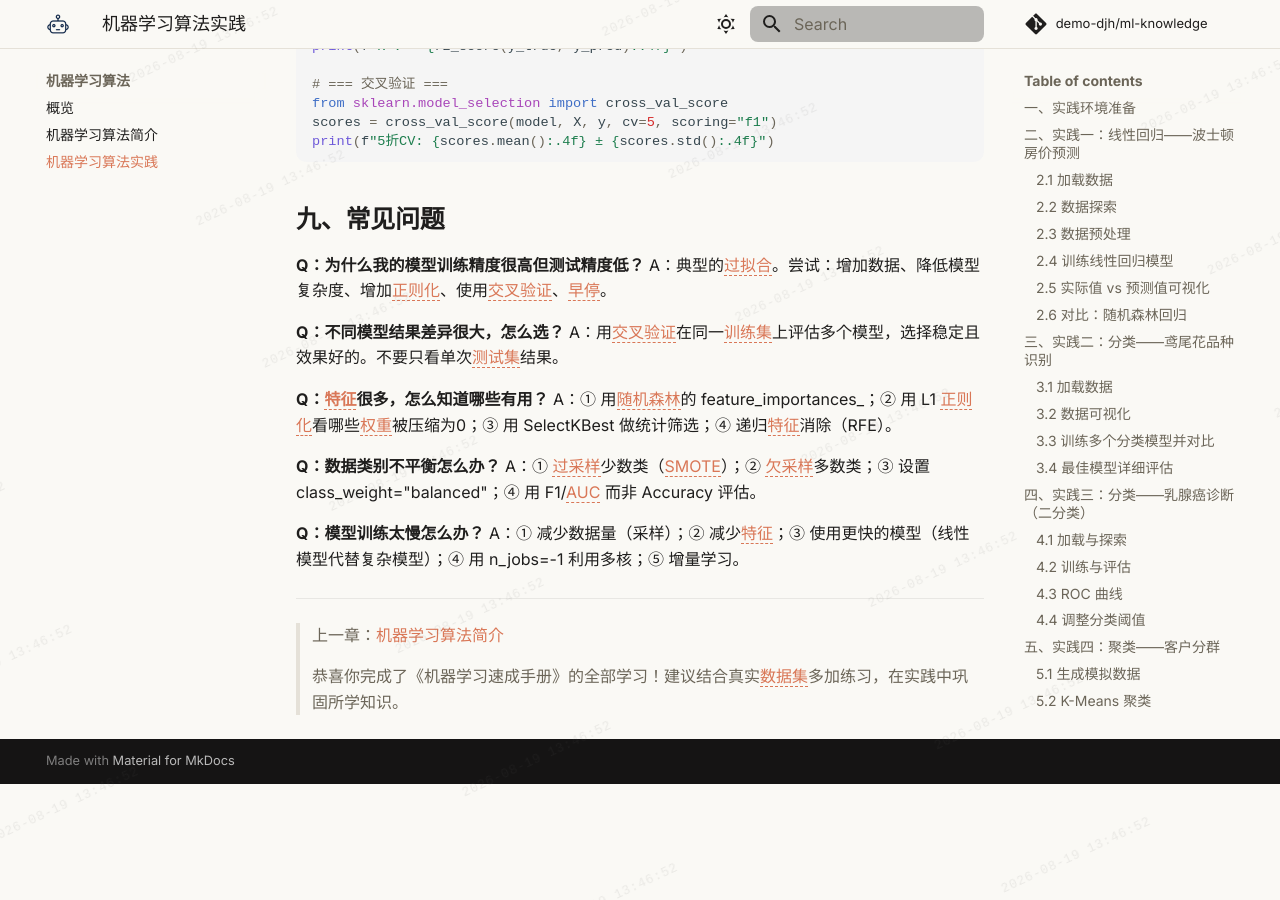
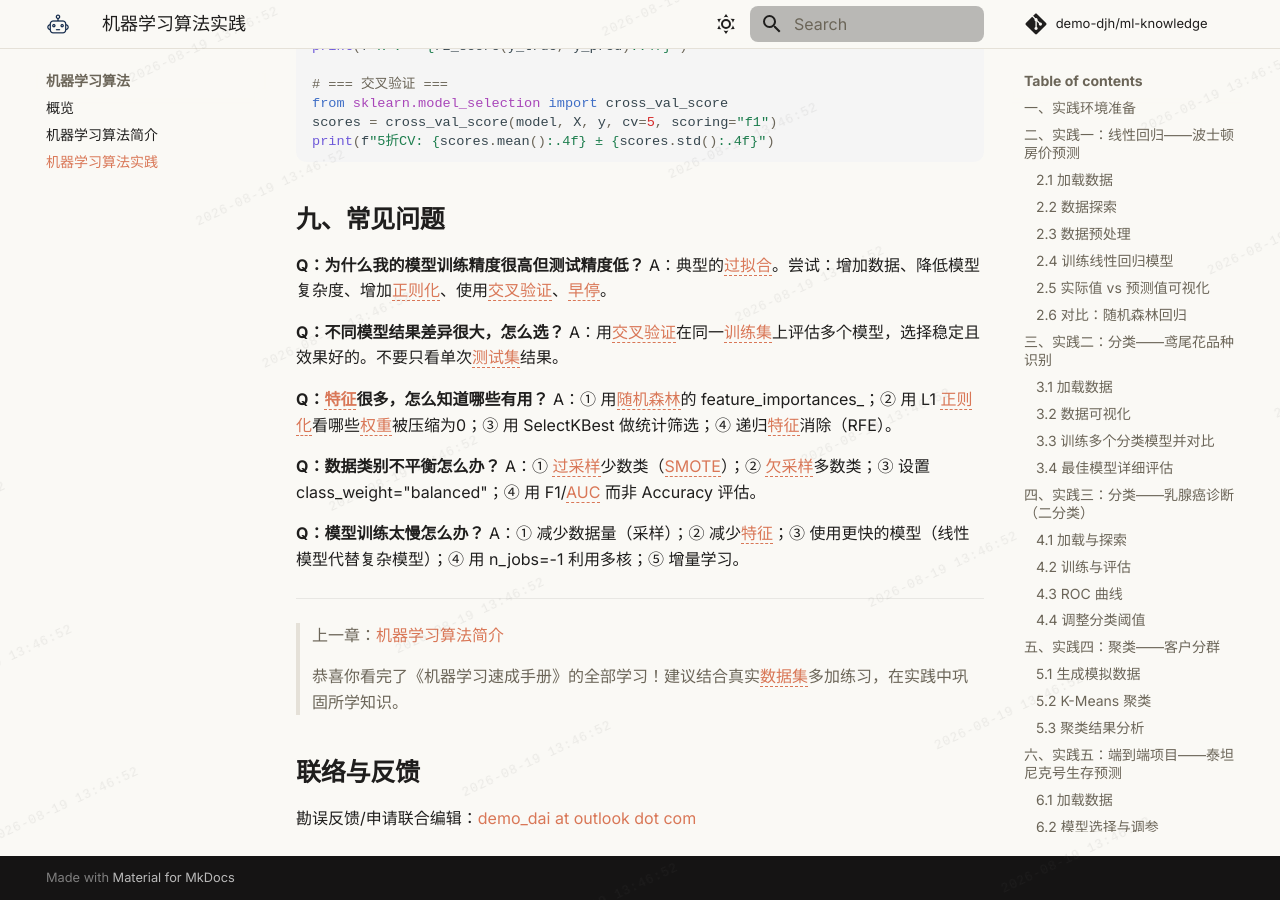
Before and after one commit to demo-djh/ml-knowledge, an MkDocs documentation site: the page built from docs/机器学习算法/机器学习算法实践.md, in a window 1280 px wide and 900 px high, scrolled down 12058 px. Built offline with MkDocs 1.6.1 and Material for MkDocs 9.7.7, drawn with Linux system fonts in a browser that asks for light colours; comment, search, counter and statistics services are not loaded; before the commit the page ends 12842 px from its top, so only the background shows below that.

Commit message:
Update 机器学习算法实践.md

```diff
--- a/docs/机器学习算法/机器学习算法实践.md
+++ b/docs/机器学习算法/机器学习算法实践.md
@@ -618,4 +618,8 @@
 
 > 上一章：[机器学习算法简介](机器学习算法简介.md)
 >
-> 恭喜你完成了《机器学习速成手册》的全部学习！建议结合真实数据集多加练习，在实践中巩固所学知识。
+> 恭喜你看完了《机器学习速成手册》的全部学习！建议结合真实数据集多加练习，在实践中巩固所学知识。
+
+## 联络与反馈
+
+勘误反馈/申请联合编辑：[demo_dai at outlook dot com](mailto:demo_dai@outlook.com)
```
